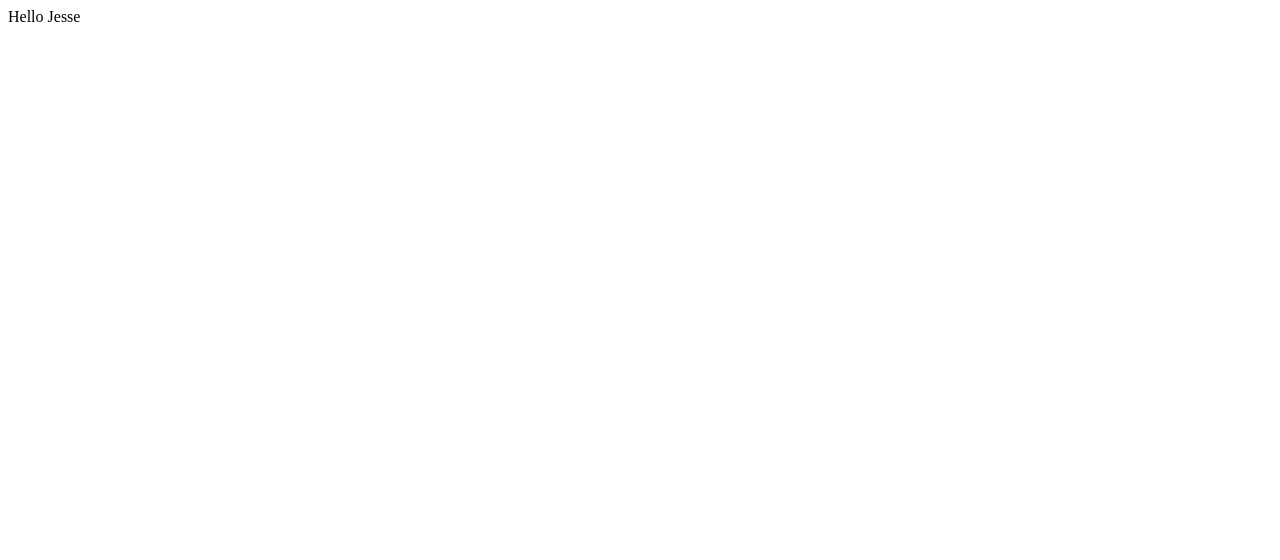
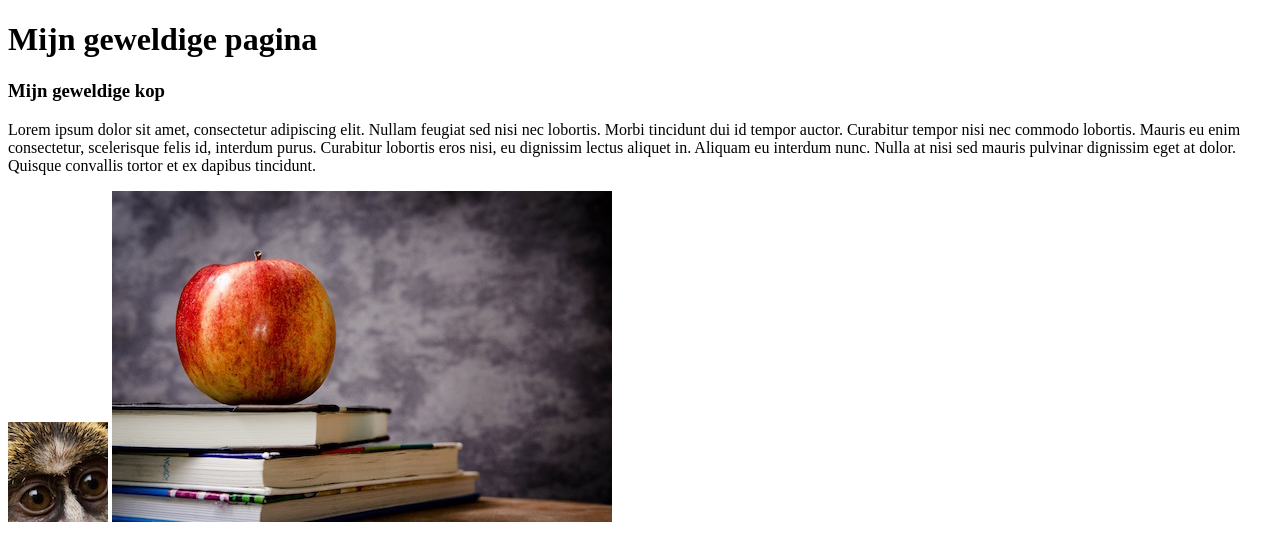
Before and after one commit to JesseHartsuiker/Mijnjavascript1, a plain HTML site: page index.html in a window 1280 px wide. Drawn offline with Linux system fonts and the light colour scheme.

Commit message:
java script

```diff
--- a/index.html
+++ b/index.html
@@ -2,10 +2,16 @@
 <html lang="en">
 <head>
     <meta charset="UTF-8">
-    <title>Title</title>
+    <title>vul met js</title>
 </head>
 <body>
-Hello Jesse
+<div id="wrapper">
+<h1 id ="paginatitel"></h1>
+<h3 id = "subkop"></h3>
+<p>Lorem ipsum dolor sit amet, consectetur adipiscing elit. Nullam feugiat sed nisi nec lobortis. Morbi tincidunt dui id tempor auctor. Curabitur tempor nisi nec commodo lobortis. Mauris eu enim consectetur, scelerisque felis id, interdum purus. Curabitur lobortis eros nisi, eu dignissim lectus aliquet in. Aliquam eu interdum nunc. Nulla at nisi sed mauris pulvinar dignissim eget at dolor. Quisque convallis tortor et ex dapibus tincidunt.</p>
+<img id = "2">
+<img id = "appel">
+</div>
 <script src="mijnjavascript.js"></script>
 
 </body>
--- a/mijnjavascript.js
+++ b/mijnjavascript.js
@@ -1,7 +1,4 @@
-var mijnauto = {
-    merk:"Ford",
-    type: "Mondeo",
-    aantalwielen: "4",
-    Kleur: "blauw",
-}
-console.log(mijnauto.Kleur)
+document.getElementById("paginatitel").innerText = "Mijn geweldige pagina";
+document.getElementById("subkop").innerText = "Mijn geweldige kop";
+document.getElementById("2") .src = "2.png";
+document.getElementById("appel") .src = "appel.jpg";
```
Also changed, not shown: 2.png (added), appel.jpg (added).
